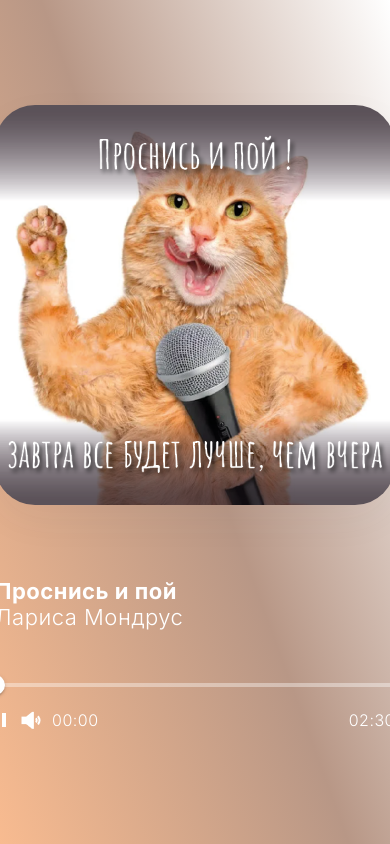
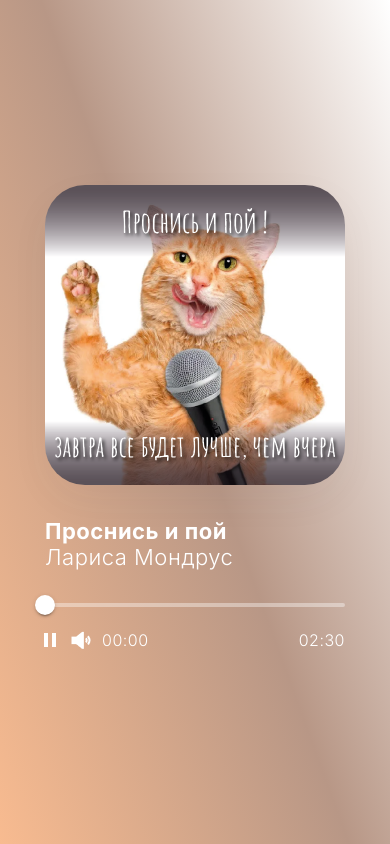
Before and after one commit to TimofeyMelikhov/predictions, a React (Vite) app: page /prediction/1 in a window 390 px wide. Built offline with nearby package versions, Linux system fonts and the light colour scheme; a web font is replaced by a local one.

Commit message:
add media query

```diff
--- a/src/components/playbar/palybar.module.scss
+++ b/src/components/playbar/palybar.module.scss
@@ -5,6 +5,10 @@
 	flex-basis: 600px;
 	margin-left: auto;
 	margin-top: 40px;
+
+	@media (max-width: 1366px) {
+		margin-top: 20px;
+	}
 }
 
 .volumeContainer {
--- a/src/pages/home/home.module.scss
+++ b/src/pages/home/home.module.scss
@@ -36,6 +36,14 @@
 		flex-direction: column;
 		justify-content: center;
 		align-items: flex-end;
+
+		@media (max-width: 1366px) {
+			align-items: center;
+		}
+
+		& img {
+			width: 53%;
+		}
 	}
 
 	.copyrigth {
--- a/src/pages/prediction/prediction.module.scss
+++ b/src/pages/prediction/prediction.module.scss
@@ -16,6 +16,11 @@
 		border-radius: 40px;
 		box-shadow: 0px 15px 40px -1px #5555550d;
 
+		@media (max-width: 1366px) {
+			width: 300px;
+			height: 300px;
+		}
+
 		& img {
 			border-radius: 40px;
 			width: 100%;
@@ -31,6 +36,11 @@
 		margin-top: 73px;
 		text-align: center;
 		font-size: 22px;
+
+		@media (max-width: 1366px) {
+			margin-top: 33px;
+		}
+
 		&__artist {
 			font-weight: 300;
 		}
@@ -48,6 +58,11 @@
 		background: url('../../assets/img/cat.svg');
 		opacity: 0;
 		animation: toShow 3s ease-in-out normal forwards;
+
+		@media (max-width: 1366px) {
+			width: 520px;
+		}
+
 		&__btn {
 			position: absolute;
 			right: 15px;
```
